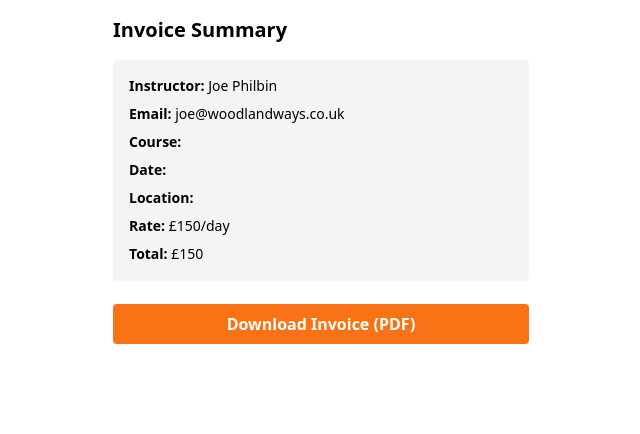
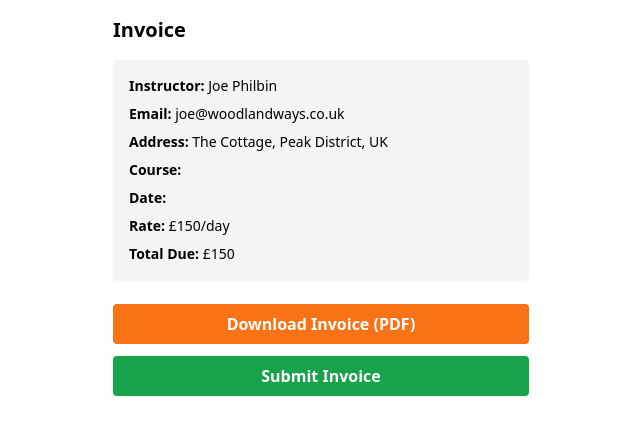
Before and after one commit to BUSHBOI95/Woodland-Ways-Portal-, a React (Vite) app: page /generate-invoice in a window 1280 px wide. Shown: the top 434 px of the page, without its empty margins (319-959 px from the left). Built offline with nearby package versions, Linux system fonts and the light colour scheme.

Commit message:
Update GenerateInvoice.jsx

```diff
--- a/src/pages/GenerateInvoice.jsx
+++ b/src/pages/GenerateInvoice.jsx
@@ -1,19 +1,22 @@
 import React from 'react';
-import { useLocation } from 'react-router-dom';
+import { useLocation, useNavigate } from 'react-router-dom';
 import jsPDF from 'jspdf';
+import autoTable from 'jspdf-autotable';
 
 const GenerateInvoice = () => {
   const location = useLocation();
+  const navigate = useNavigate();
   const course = location.state?.course;
 
   const instructor = {
     name: 'Joe Philbin',
     email: 'joe@woodlandways.co.uk',
-    ratePerDay: 150,
-    address: 'The Cottage, Peak District, UK'
+    address: 'The Cottage, Peak District, UK',
+    ratePerDay: 150
   };
 
-  const total = course?.duration === '2-day' ? instructor.ratePerDay * 2 : instructor.ratePerDay;
+  const total =
+    course?.duration === '2-day' ? instructor.ratePerDay * 2 : instructor.ratePerDay;
 
   const generatePDF = () => {
     const doc = new jsPDF();
@@ -21,37 +24,54 @@ const GenerateInvoice = () => {
     doc.setFontSize(16);
     doc.text('INVOICE', 14, 20);
 
-    doc.setFontSize(12);
-    doc.text(`Date: ${new Date().toLocaleDateString()}`, 14, 30);
+    doc.setFontSize(11);
+    doc.text(`Invoice Date: ${new Date().toLocaleDateString()}`, 14, 30);
 
-    doc.text(`Billed To:`, 14, 45);
-    doc.text(instructor.name, 14, 52);
-    doc.text(instructor.address, 14, 58);
-    doc.text(instructor.email, 14, 64);
+    autoTable(doc, {
+      startY: 40,
+      head: [['Billed To', 'Course Info']],
+      body: [
+        [
+          `${instructor.name}
+${instructor.address}
+${instructor.email}`,
+          `${course.title}
+${course.location}
+${course.date}
+${course.duration}`
+        ]
+      ]
+    });
 
-    doc.text(`Course: ${course.title}`, 14, 80);
-    doc.text(`Location: ${course.location}`, 14, 86);
-    doc.text(`Date: ${course.date}`, 14, 92);
-    doc.text(`Duration: ${course.duration}`, 14, 98);
-
-    doc.text(`Day Rate: £${instructor.ratePerDay}`, 14, 110);
-    doc.text(`Total: £${total}`, 14, 118);
+    autoTable(doc, {
+      head: [['Description', 'Amount']],
+      body: [
+        ['Instructor Day Rate', `£${instructor.ratePerDay}`],
+        ['Total Due', `£${total}`]
+      ]
+    });
 
     doc.save(`Invoice_${course.title.replace(/\s+/g, '_')}.pdf`);
   };
 
+  const handleSubmitInvoice = () => {
+    // Future: Send to admin + archive
+    alert('Invoice submitted successfully!');
+    navigate('/my-courses');
+  };
+
   return (
     <div className="p-4 max-w-md mx-auto">
-      <h1 className="text-xl font-bold mb-4">Invoice Summary</h1>
+      <h1 className="text-xl font-bold mb-4">Invoice</h1>
 
       <div className="bg-gray-100 p-4 rounded shadow-sm text-sm space-y-2">
         <p><strong>Instructor:</strong> {instructor.name}</p>
         <p><strong>Email:</strong> {instructor.email}</p>
+        <p><strong>Address:</strong> {instructor.address}</p>
         <p><strong>Course:</strong> {course?.title}</p>
         <p><strong>Date:</strong> {course?.date}</p>
-        <p><strong>Location:</strong> {course?.location}</p>
         <p><strong>Rate:</strong> £{instructor.ratePerDay}/day</p>
-        <p><strong>Total:</strong> £{total}</p>
+        <p><strong>Total Due:</strong> £{total}</p>
       </div>
 
       <button
@@ -60,6 +80,13 @@ const GenerateInvoice = () => {
       >
         Download Invoice (PDF)
       </button>
+
+      <button
+        onClick={handleSubmitInvoice}
+        className="mt-3 bg-green-600 text-white w-full py-2 rounded font-semibold"
+      >
+        Submit Invoice
+      </button>
     </div>
   );
 };
```
